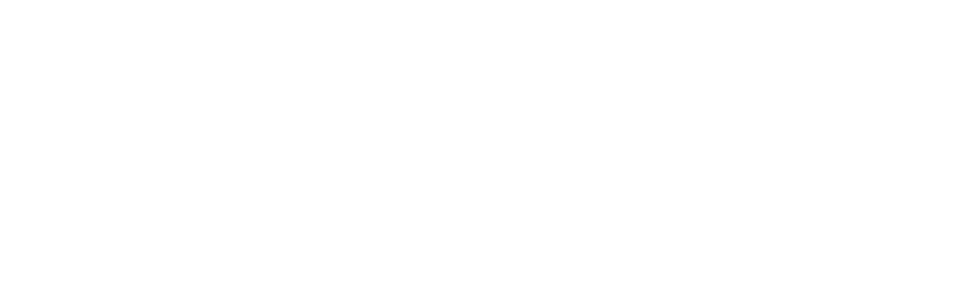
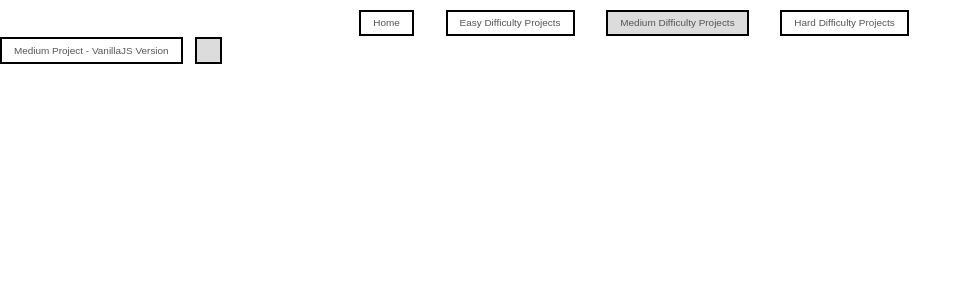
Before and after one commit to deltam3/frontendeval, a React (Vite) app in the folder consolidated/: page /Medium/React in a window 1280 px wide. Before the commit this address had no page. Shown: the top 300 px of the page, without its empty margins (0-972 px from the left). Built offline with nearby package versions, Linux system fonts and the light colour scheme.

Commit message:
added MediumReactPage to App Routes

```diff
--- a/consolidated/src/App.tsx
+++ b/consolidated/src/App.tsx
@@ -8,6 +8,7 @@ import Layout from "./components/Layout";
 import EasyVanillajsPage from "./pages/Easy/EasyVanillajsPage";
 import EasyReactPage from "./pages/Easy/EasyReactPage";
 import MediumVanillajsPage from "./pages/Medium/MediumVanillajsPage";
+import MediumReactPage from "./pages/Medium/MediumReactPage";
 const Easy = React.lazy(
   () => import(/* webpackChunkName: "easy" */ "./pages/Easy/Easy")
 );
@@ -30,6 +31,7 @@ function App() {
             <Route path="/Easy/React" element={<EasyReactPage />} />
             <Route path="/Medium" element={<Medium />} />
             <Route path="/Medium/Vanillajs" element={<MediumVanillajsPage />} />
+            <Route path="/Medium/React" element={<MediumReactPage />} />
             <Route path="/Hard" element={<Hard />} />
           </Route>
         </Routes>
```
